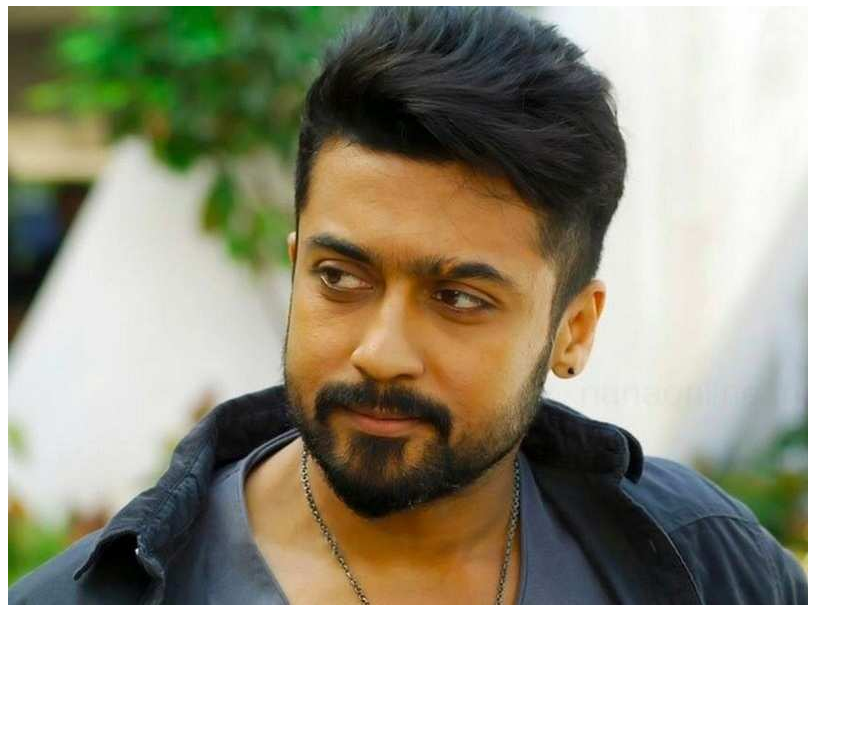
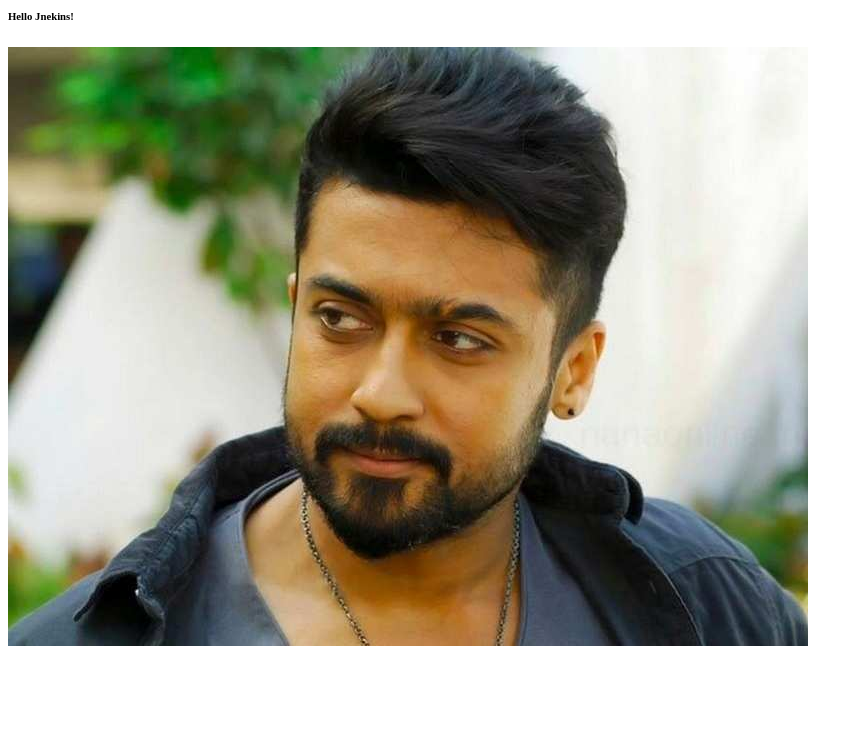
Before and after one commit to awsdevop183/masterdocker, a plain HTML site: page index.html in a window 1280 px wide. Shown: the part 60-800 px from the top of the page, without its empty margins (0-863 px from the left). Drawn offline with Linux system fonts and the light colour scheme.

Commit message:
Update index.html

```diff
--- a/index.html
+++ b/index.html
@@ -2,6 +2,7 @@
 <body>
 
 <h1> Just an image </h1>
+<h6> Hello Jnekins!</h6>
 
 <img src="testimg.jpg">
 </body>
```
